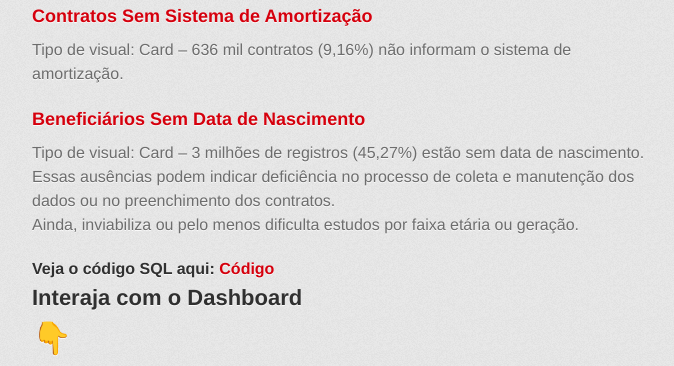
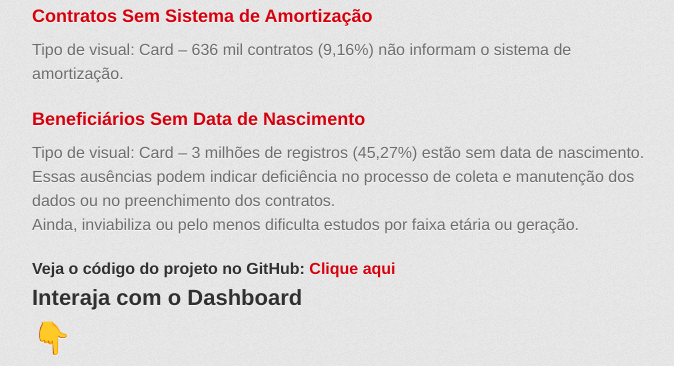
Before and after one commit to mnd43/Portifolio-Mnd43, a Jekyll site: the page built from Projeto_mcmv.md, in a window 1280 px wide and 900 px high, scrolled down 12113 px, cut to the strip 0-366 px from the top of the window. Shown: the whole strip, without its empty margins (298-972 px from the left). Built offline with Jekyll 4.4.1, drawn with Linux system fonts in a browser that asks for light colours; some web fonts are replaced; our own code applies the rules of GitHub Pages for plain Markdown files.

Commit message:
Update Projeto_mcmv.md

```diff
--- a/Projeto_mcmv.md
+++ b/Projeto_mcmv.md
@@ -288,7 +288,8 @@ Essas ausências podem indicar deficiência no processo de coleta e manutenção
 Ainda, inviabiliza ou pelo menos dificulta estudos por faixa etária ou geração.
 
 
-#### Veja o código SQL aqui: [Código](https://github.com/mnd43/Projeto_mcmv)
+#### Veja o código do projeto no GitHub: [Clique aqui](https://github.com/mnd43/Projeto_mcmv)
+
 
 
 
```
